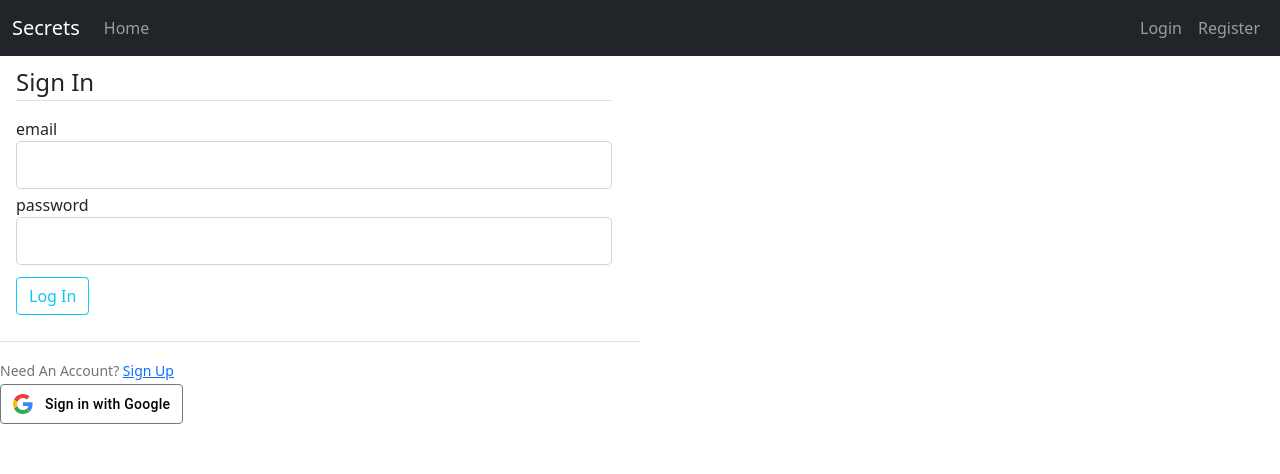
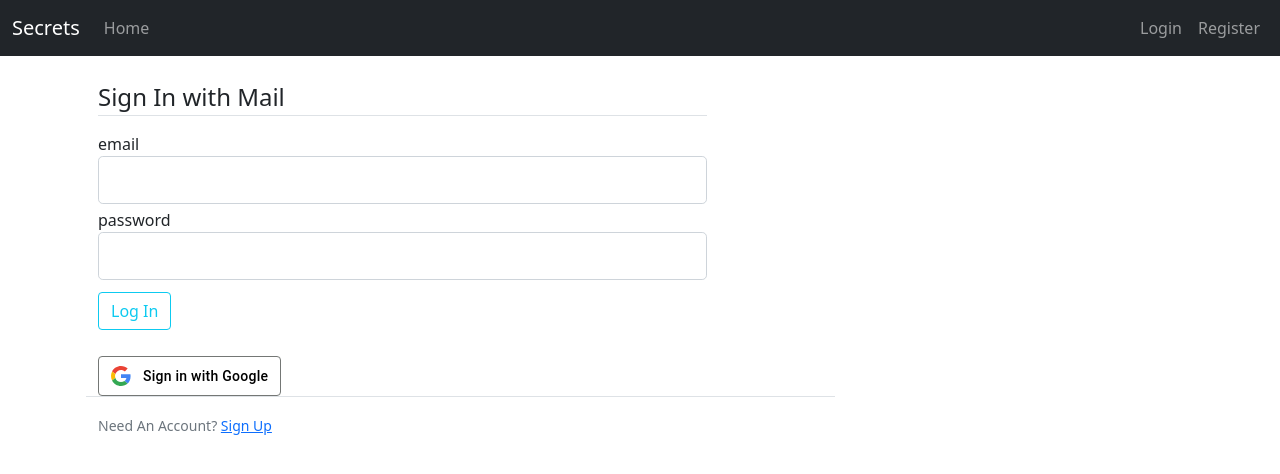
Before and after one commit to ravilladhaneesh/secrets-app, a Flask app: page /login in a window 1280 px wide. Shown: the top 474 px of the page. Run offline with Flask 3, Linux system fonts and the light colour scheme.

Commit message:
Update UI to change sign-in-with-google placing

```diff
--- a/secrets_app/static/main.css
+++ b/secrets_app/static/main.css
@@ -106,6 +106,22 @@ body {
 
 }
 
+.login {
+  margin-left: auto;
+  margin-right: auto;
+}
+
+/* .login div{
+  margin-left: 2px;
+} */
+
+.login div .google-sign-in{
+  padding-left: 1rem;
+}
+
+.login .need-account{
+  padding-left: 1rem;
+}
 
 .input-fields .input-field{
   width: 20%;
--- a/secrets_app/templates/login.html
+++ b/secrets_app/templates/login.html
@@ -1,12 +1,15 @@
 {% extends "layout.html" %}
 {% block content %}
+    <div class="login container">
         <div class="row content-section">
-        <div class="col-6">
+            <div class="col-7">
                 <form class="form" action="#" method="POST">
                     {{ form.hidden_tag() }}
                     <fieldset>
 
-                    <legend class="border-bottom mb-3">Sign In</legend>
+                        <legend class="border-bottom mb-3">
+                            Sign In with Mail
+                        </legend>
 
                         <div class="mb-1 form-group">
                             {{ form.email.label(class='form-control-label') }}
@@ -43,13 +46,9 @@
                 </form>
             </div>
         </div>
-    <div class="row">
-        <div class="col-6 border-top pt-3">
-            <small class="text-muted">
-                Need An Account? <a class="ml-2" href="{{ url_for('accounts.register') }}">Sign Up</a>
-            </small>
-        </div>
-    </div>
+        <div class="sign-in-options">
+            <div class="google-sign-in">
+                <span>
                     <button class="gsi-material-button">
                         <a href="{{url_for('accounts.oauth2_authorize', provider='google')}}" style="text-decoration: none; color: black;">
                             <div class="gsi-material-button-state"></div>
@@ -68,4 +67,17 @@
                             </div>
                         </a>
                     </button>
+                </span>
+            </div>
+        </div>
+        <div class="row need-account">
+            <div class="col-8 border-top pt-3">
+                <small class="text-muted">
+                    Need An Account? <a class="ml-2" href="{{ url_for('accounts.register') }}">Sign Up</a>
+                </small>
+            </div>
+        </div>
+    </div>
+
+
 {% endblock content %}
```
Also changed, not shown: 2 other files. Lines whose indentation alone changed are shown as unchanged.
